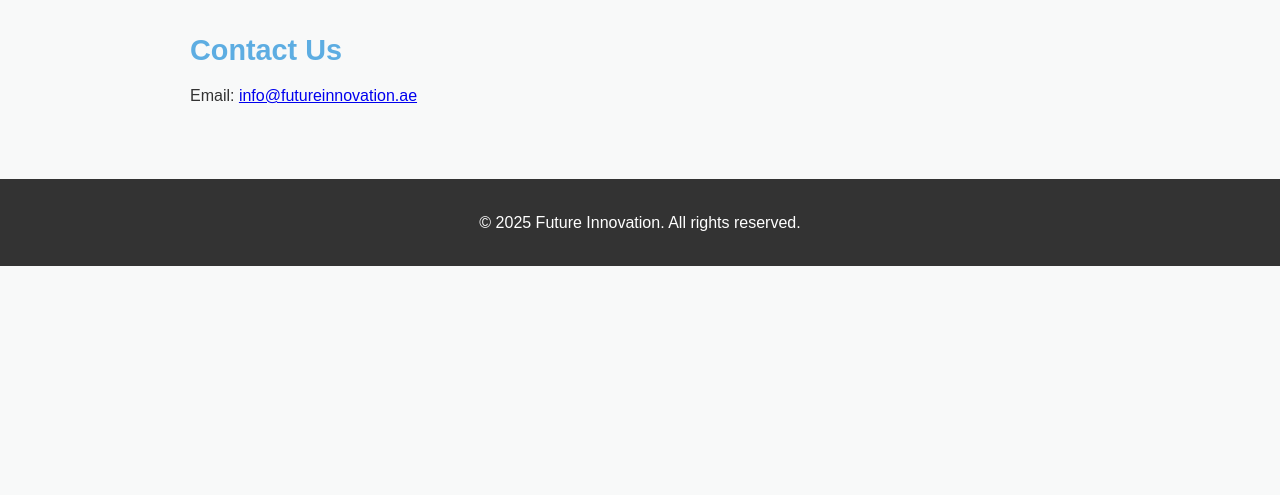
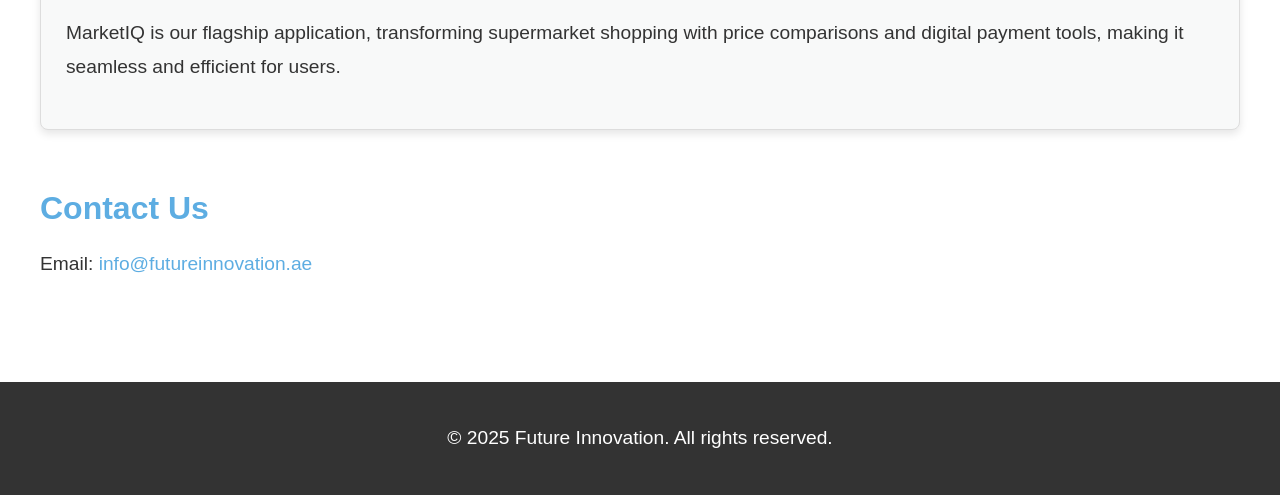
Before and after one commit to MFseiari/future-innovation, a plain HTML site: page index.html in a window 1280 px wide. Shown: the part 588-1083 px from the top of the page. Before the commit the page ends 854 px from the top, so only its background shows below. Drawn offline with Linux system fonts and the light colour scheme.

Commit message:
Update index.html

```diff
--- a/index.html
+++ b/index.html
@@ -11,7 +11,7 @@
             margin: 0;
             padding: 0;
             color: #333;
-            background-color: #f8f9f9;
+            background-color: #ffffff;
         }
 
         /* Header */
@@ -19,55 +19,66 @@
             background-color: #5DADE2; /* Soft blue */
             color: #fff;
             text-align: center;
-            padding: 30px 15px;
+            padding: 50px 20px;
         }
 
         header h1 {
-            font-size: 2.5rem;
+            font-size: 3rem;
             margin: 0;
         }
 
         header p {
-            font-size: 1.2rem;
+            font-size: 1.5rem;
             margin: 10px 0 0;
         }
 
         /* Main Content */
         main {
-            padding: 30px 15px;
-            max-width: 900px;
+            padding: 40px 20px;
+            max-width: 1200px;
             margin: 0 auto;
         }
 
         section {
-            margin-bottom: 40px;
+            margin-bottom: 60px;
         }
 
         h2 {
             color: #5DADE2;
-            font-size: 1.8rem;
-            margin-bottom: 15px;
+            font-size: 2rem;
+            margin-bottom: 20px;
         }
 
         p {
-            line-height: 1.6;
-            font-size: 1rem;
+            line-height: 1.8;
+            font-size: 1.2rem;
         }
 
         .project {
             border: 1px solid #ddd;
-            padding: 20px;
-            background: #fff;
-            margin-bottom: 20px;
+            padding: 25px;
+            background: #f8f9f9;
+            margin-bottom: 30px;
+            border-radius: 8px;
+            box-shadow: 0 4px 8px rgba(0, 0, 0, 0.1);
         }
 
         /* Footer */
         footer {
             text-align: center;
-            padding: 15px 0;
+            padding: 20px 0;
             background: #333;
             color: #fff;
-            font-size: 0.9rem;
+            font-size: 1rem;
+        }
+
+        a {
+            color: #5DADE2;
+            text-decoration: none;
+        }
+
+        a:hover {
+            text-decoration: underline;
         }
     </style>
 </head>
```
